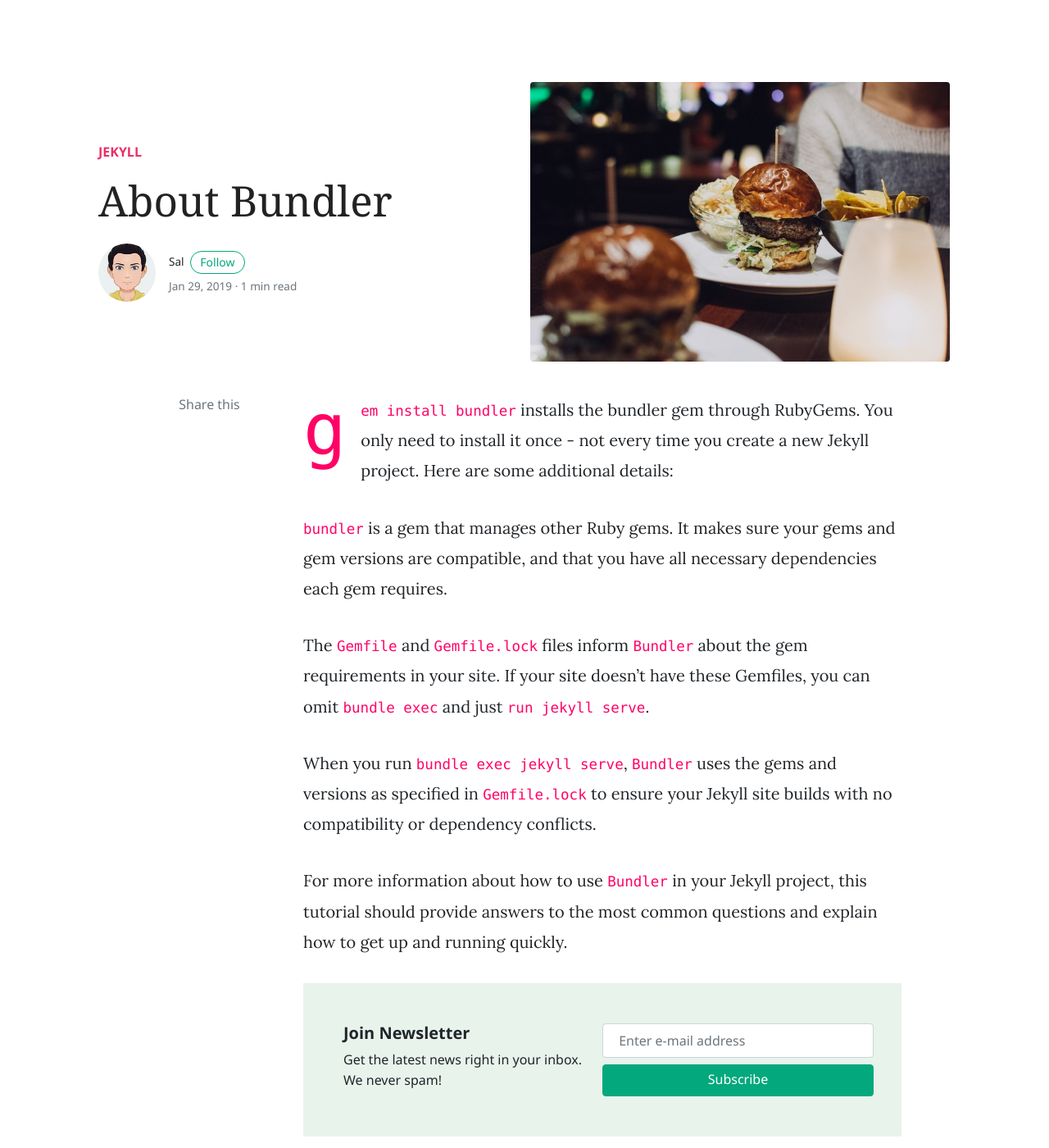
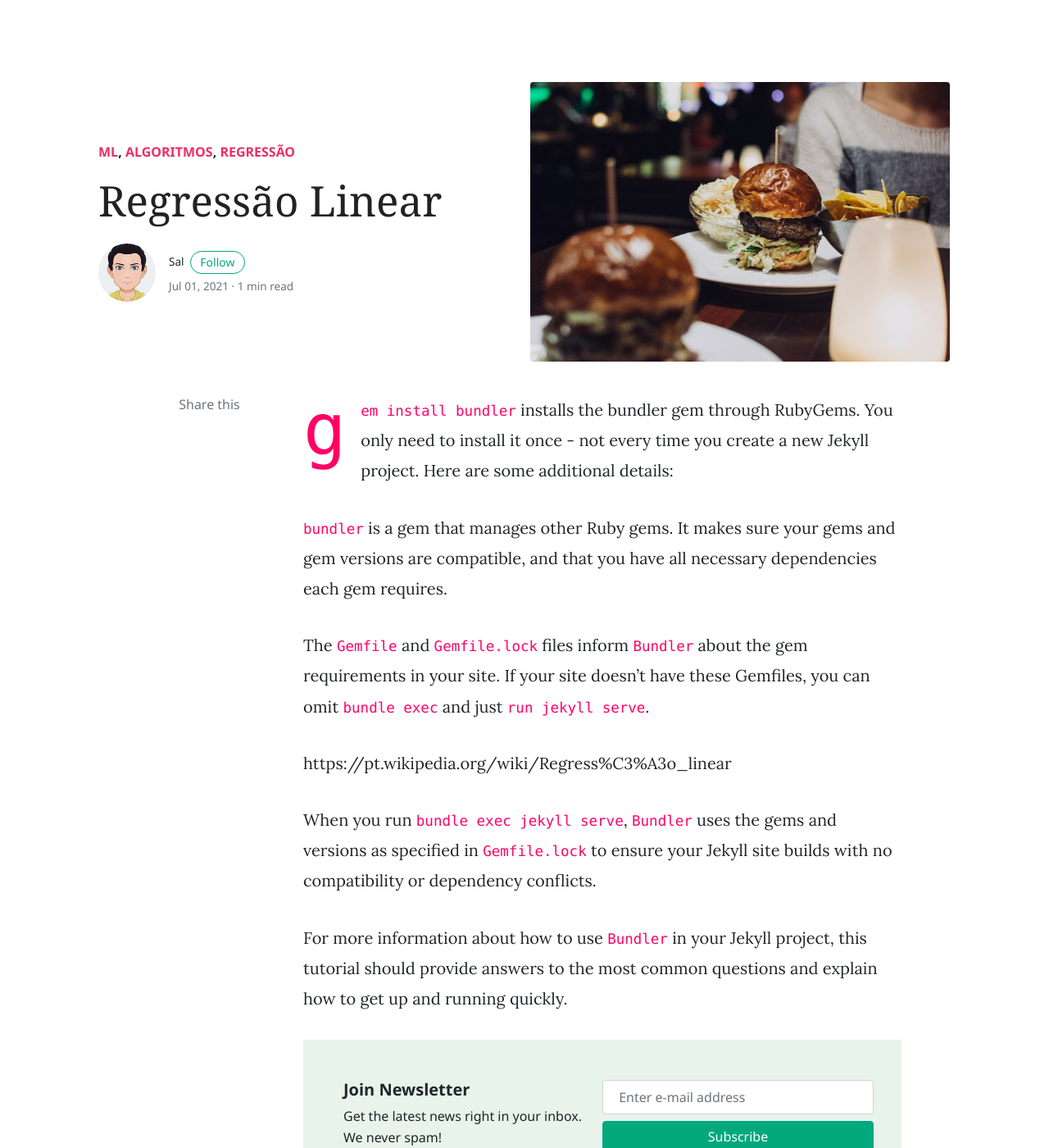
Before and after one commit to dbahiense/dbahiense.github.io, a Jekyll site: the page built from _posts/2021-07-01-linear-regression.md, in a window 1280 px wide and 1400 px high. Shown: the whole window at 82% size. Built offline with Jekyll 4.4.1, drawn with Linux system fonts in a browser that asks for light colours; nearby versions of some CDN libraries; comment, search, counter and statistics services are not loaded.

Commit message:
edit linear regression

```diff
--- a/_posts/2019-01-29-about-bundler.md
+++ b/_posts/2021-07-01-linear-regression.md
@@ -1,8 +1,8 @@
 ---
 layout: post
-title:  "About Bundler"
+title:  "Regressão Linear"
 author: sal
-categories: [ Jekyll ]
+categories: [ ml, algoritmos, regressão ]
 image: assets/images/2.jpg
 ---
 `gem install bundler` installs the bundler gem through RubyGems. You only need to install it once - not every time you create a new Jekyll project. Here are some additional details:
@@ -11,6 +11,8 @@ image: assets/images/2.jpg
 
 The `Gemfile` and `Gemfile.lock` files inform `Bundler` about the gem requirements in your site. If your site doesn’t have these Gemfiles, you can omit `bundle exec` and just `run jekyll serve`.
 
+https://pt.wikipedia.org/wiki/Regress%C3%A3o_linear
+
 When you run `bundle exec jekyll serve`, `Bundler` uses the gems and versions as specified in `Gemfile.lock` to ensure your Jekyll site builds with no compatibility or dependency conflicts.
 
 For more information about how to use `Bundler` in your Jekyll project, this tutorial should provide answers to the most common questions and explain how to get up and running quickly.
```
